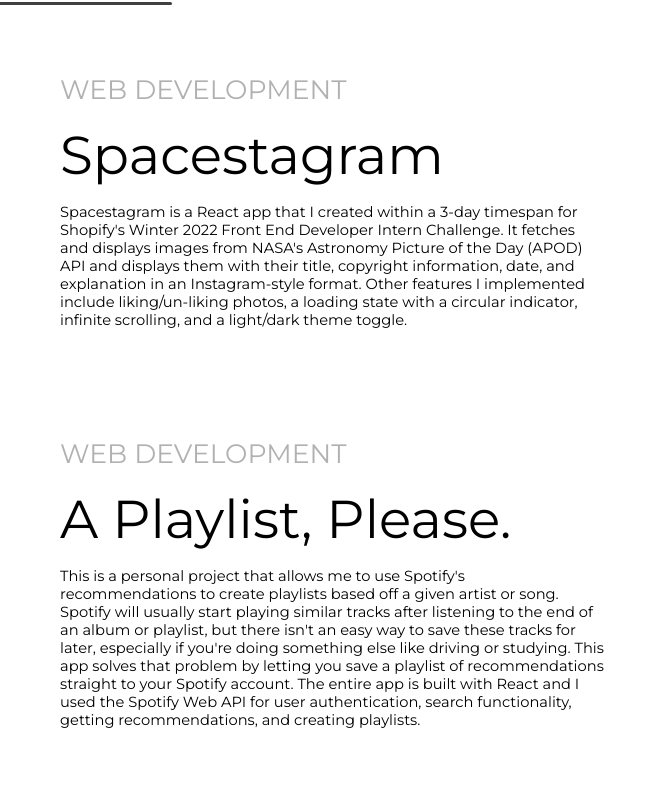
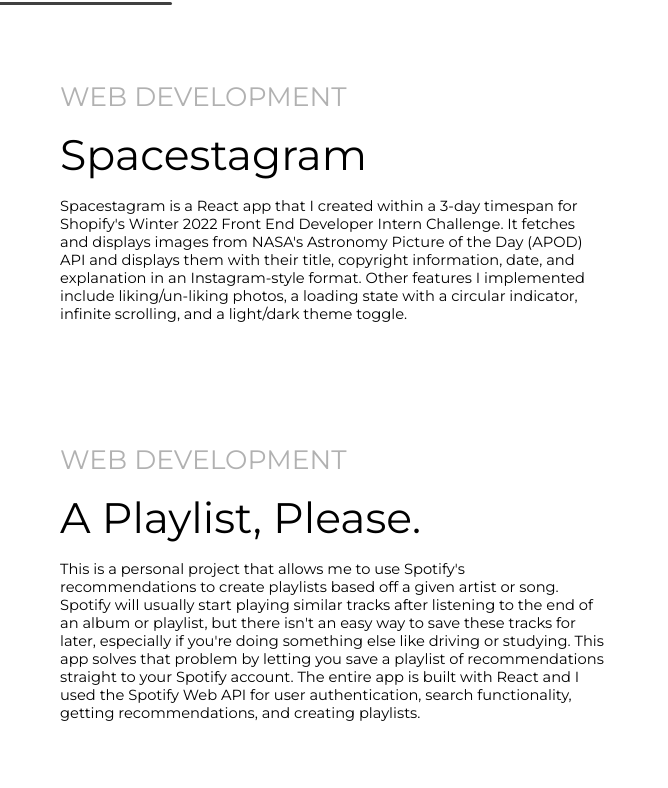
Before and after one commit to esinarta/Portfolio, a website: page index.html in a window 1280 px wide. Shown: the part 1512-2300 px from the top of the page, 612-1280 px from the left. Drawn offline with nearby package versions, Linux system fonts and the light colour scheme; files that its build step writes are made by us from their sources.

Commit message:
Change project title font size

```diff
--- a/scss/main.scss
+++ b/scss/main.scss
@@ -311,7 +311,7 @@
 }
 
 .project-desc h2 {
-  font-size: 40pt;
+  font-size: 32pt;
   font-weight: 300;
   margin: 1rem 0;
 }
```
